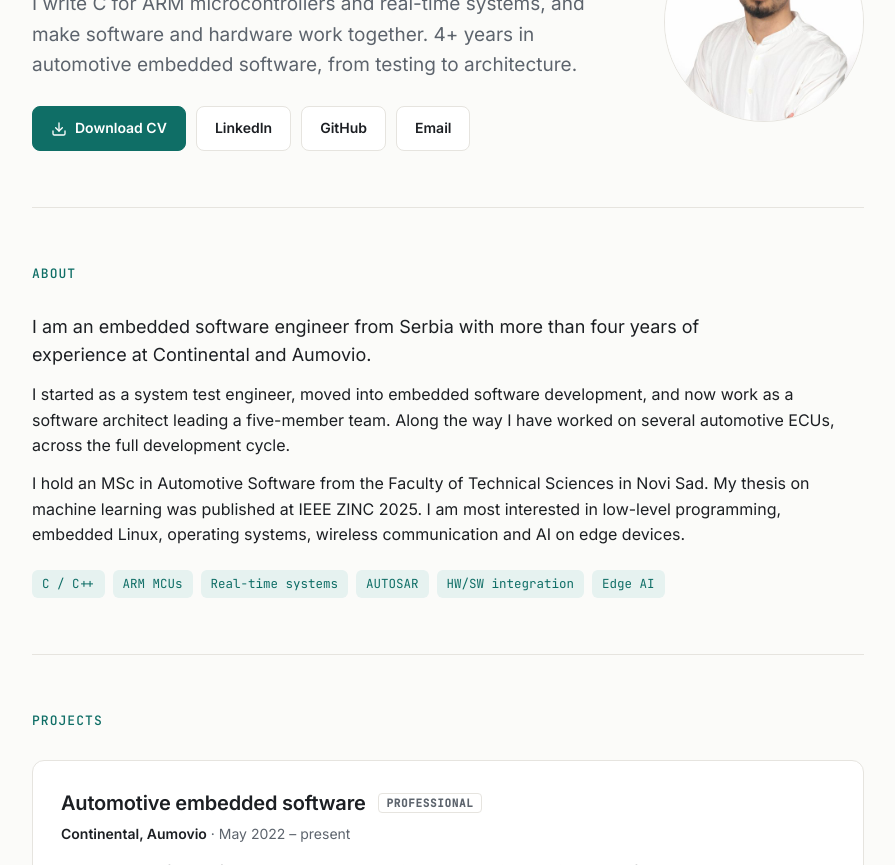
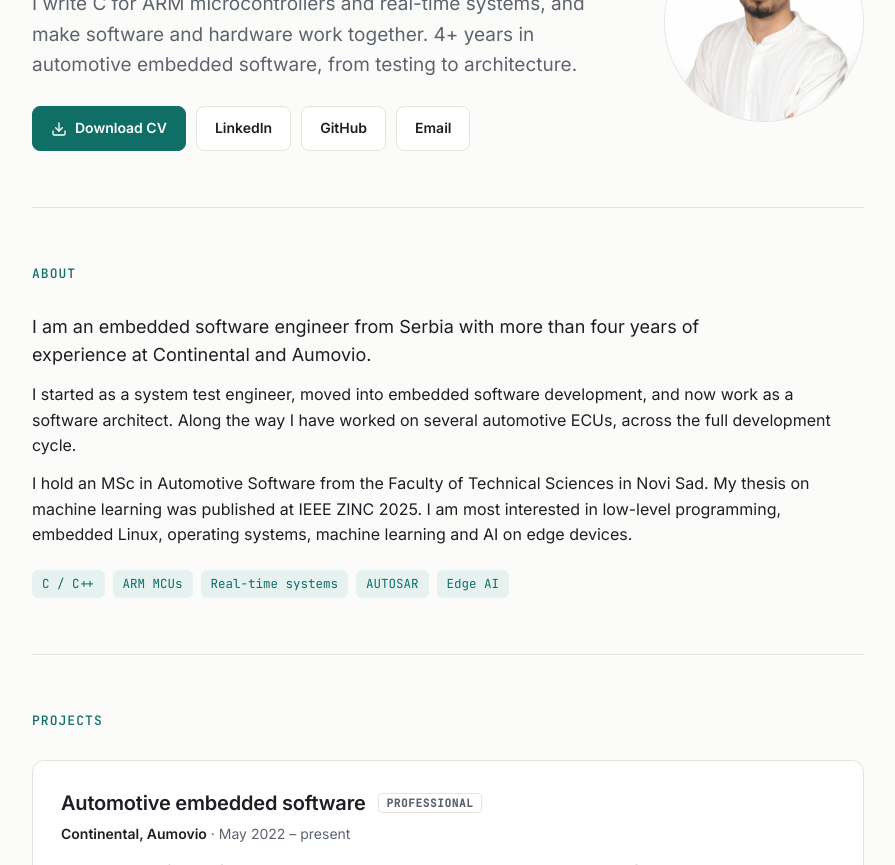
Before and after one commit to aleksastokanovic99/aleksastokanovic99.github.io, a plain HTML site: page index.html in a window 1280 px wide. Shown: the part 235-1100 px from the top of the page, without its empty margins (192-1087 px from the left). Drawn offline with Linux system fonts and the light colour scheme.

Commit message:
Update About me

```diff
--- a/index.html
+++ b/index.html
@@ -146,14 +146,13 @@
   <section id="about">
     <h2>About</h2>
     <p class="lead">I am an embedded software engineer from Serbia with more than four years of experience at Continental and Aumovio.</p>
-    <p>I started as a system test engineer, moved into embedded software development, and now work as a software architect leading a five-member team. Along the way I have worked on several automotive ECUs, across the full development cycle.</p>
-    <p>I hold an MSc in Automotive Software from the Faculty of Technical Sciences in Novi Sad. My thesis on machine learning was published at IEEE ZINC 2025. I am most interested in low-level programming, embedded Linux, operating systems, wireless communication and AI on edge devices.</p>
+    <p>I started as a system test engineer, moved into embedded software development, and now work as a software architect. Along the way I have worked on several automotive ECUs, across the full development cycle.</p>
+    <p>I hold an MSc in Automotive Software from the Faculty of Technical Sciences in Novi Sad. My thesis on machine learning was published at IEEE ZINC 2025. I am most interested in low-level programming, embedded Linux, operating systems, machine learning and AI on edge devices.</p>
     <div class="focus">
       <span class="chip">C / C++</span>
       <span class="chip">ARM MCUs</span>
       <span class="chip">Real-time systems</span>
       <span class="chip">AUTOSAR</span>
-      <span class="chip">HW/SW integration</span>
       <span class="chip">Edge AI</span>
     </div>
   </section>
```
